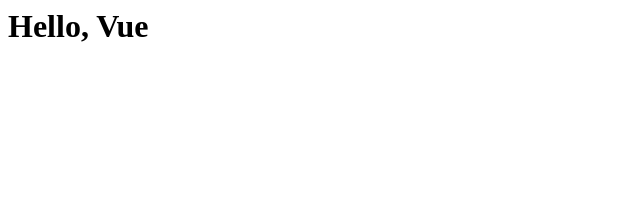
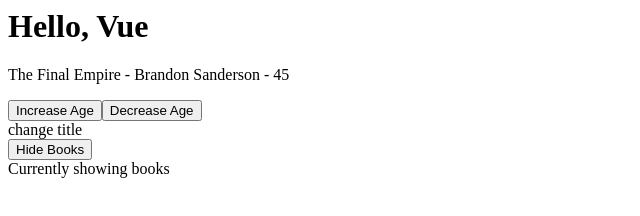
Before and after one commit to DecentraMindsCoin/VueNinja, a plain HTML site: page index.html in a window 1280 px wide. Shown: the whole page, without its empty margins (0-640 px from the left). Drawn offline with nearby package versions, Linux system fonts and the light colour scheme.

Commit message:
add some example book data and on click methods

```diff
--- a/app.js
+++ b/app.js
@@ -1,3 +1,21 @@
-const app = Vue.createApp()
+const app = Vue.createApp({
+  data() {
+    return {
+      title: "The Final Empire",
+      author: "Brandon Sanderson",
+      age: 45,
+      showBooks: true,
+    };
+  },
+  methods: {
+    changeTitle(title) {
+      this.title = title;
+      // this.title = "The Hero of Ages";
+    },
+    toggleShowBooks() {
+      this.showBooks = !this.showBooks;
+    },
+  },
+});
 
-app.mount('#app')
+app.mount("#app");
--- a/index.html
+++ b/index.html
@@ -1,16 +1,26 @@
 <html lang="en">
-<head>
-    <meta charset="UTF-8">
-    <meta http-equiv="X-UA-Compatible" content="IE=edge">
-    <meta name="viewport" content="width=device-width, initial-scale=1.0">
-    <title>Document</title>
+  <head>
+    <meta charset="UTF-8" />
+    <meta http-equiv="X-UA-Compatible" content="IE=edge" />
+    <meta name="viewport" content="width=device-width, initial-scale=1.0" />
+    <title>Learing View</title>
     <script src="https://unpkg.com/vue@3.0.2/dist/vue.global.js"></script>
-
-</head>
-<body>
+  </head>
+  <body>
     <h1>Hello, Vue</h1>
     <div id="app">
-    </div>
+      <div v-if="showBooks">
+        <p>{{ title }} - {{ author }} - {{ age }}</p>
+        <button v-on:click="age++">Increase Age</button>
+        <button v-on:click="age--">Decrease Age</button>
+        <!-- <div @click="title = 'something else'">Change Title</div> -->
+        <div @click="changeTitle('Oath Bringer')">change title</div>
+      </div>
+      <button @click="toggleShowBooks">
+        <span v-if="showBooks">Hide Books</span>
+        <span v-else>Show Books</span>
+      </button>
+      <div v-show="showBooks">Currently showing books</div>
     <script src="app.js"></script>
-</body>
+  </body>
 </html>
```
